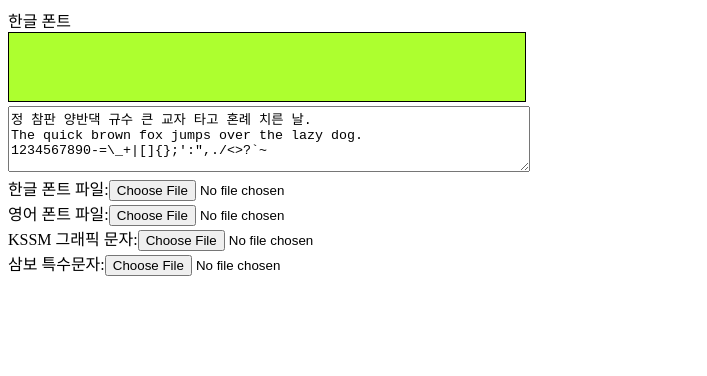
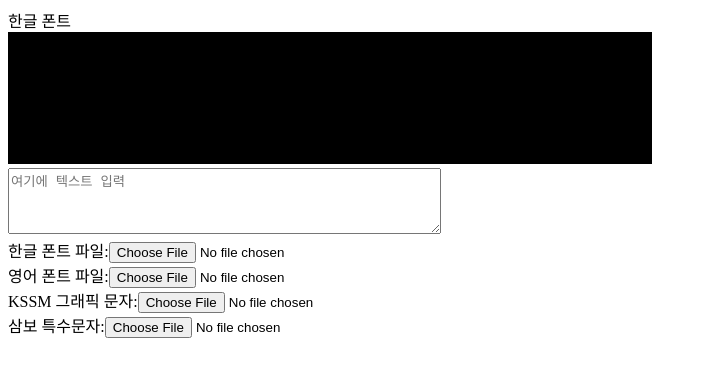
Before and after one commit to donghyun0224/HangulRasterFont, a plain HTML site: page index.html in a window 1280 px wide. Shown: the whole page, without its empty margins (0-707 px from the left). Drawn offline with Linux system fonts and the light colour scheme.

Commit message:
Fix double-width wrapping problem

```diff
--- a/index.html
+++ b/index.html
@@ -10,13 +10,14 @@
 </head>
 
 <body>
-    한글 폰트<br/>
+    한글 폰트<br />
     <canvas id="fontCanvas"></canvas>
     <br />
-    <textarea id="tData" placeholder="여기에 텍스트 입력" rows="4">정 참판 양반댁 규수 큰 교자 타고 혼례 치른 날.
-The quick brown fox jumps over the lazy dog.
-1234567890-=\_+|[]{};':",./<>?`~</textarea><br /> 한글 폰트 파일:<input type="file" id="hFF" accept=".han, .HAN"><br /> 영어 폰트 파일:<input type="file" id="eFF" accept=".eng, .ENG"><br /> KSSM 그래픽 문자:<input type="file" id="kFF" accept=".ksg, .KSG"><br/> 삼보
-    특수문자:<input type="file" id="sFF" accept=".spc, .SPC"><br/>
+    <textarea id="tData" placeholder="여기에 텍스트 입력" rows="4"></textarea><br /> 한글 폰트 파일:<input type="file" id="hFF"
+        accept=".han, .HAN"><br /> 영어 폰트
+    파일:<input type="file" id="eFF" accept=".eng, .ENG"><br /> KSSM 그래픽 문자:<input type="file" id="kFF"
+        accept=".ksg, .KSG"><br /> 삼보
+    특수문자:<input type="file" id="sFF" accept=".spc, .SPC"><br />
     <script lang="javascript" src="./font.js"></script>
     <script lang="javascript" src="./script.js"></script>
 </body>
--- a/script.js
+++ b/script.js
@@ -1,16 +1,17 @@
 const charWidth = 8, charHeight = 16; // 글자 크기 (8*16, 한글은 double width)
-const pxSz = 2; // 글자 1픽셀의 canvas에서의 크기 지정 (2배)
-var columns = 32, rows = 2; // 표시 창 사이즈(16*1 글자)
-const fgColor = "black", bgColor = "greenyellow"; // 색 지정
+const pxSz = 1; // 글자 1픽셀의 canvas에서의 크기 지정 (2배)
+var columns = 80, rows = 8; // 표시 창 사이즈(16*1 글자)
 const pad = 1;
 var fCanv = document.getElementById("fontCanvas");
 var fCanvCtx = fCanv.getContext("2d");
 var tData = document.getElementById("tData");
 fCanv.width = (charWidth * columns + pad * 2) * pxSz;
 fCanv.height = (charHeight * rows + pad * 2) * pxSz;
-fCanv.style.backgroundColor = bgColor;
-fCanvCtx.strokeStyle = fgColor;
-tData.style.width = fCanv.width + "px";
+var bgColor=getComputedStyle(fCanv).backgroundColor;
+var fgColor=getComputedStyle(fCanv).color;
+fCanvCtx.strokeStyle=fgColor;
+// tData.style.width = fCanv.width + "px";
+tData.style.width="32em";
 // document.getElementById("tData").maxLength = columns/2;
 
 // 정해진 위치에 점
@@ -202,7 +203,7 @@ function reDraw() {
       len = 0;
       continue;
     }
-    if (len >= columns) {
+    if (len+printLen(tData.value.codePointAt(idx))>columns) {
       height++;
       len = 0;
     }
@@ -212,14 +213,15 @@ function reDraw() {
   fCanv.height = charHeight * pxSz * Math.max(height, rows);
   for (let idx = 0, px = 0, py = 0; idx < tData.value.length; idx++) {
     const cp = tData.value.codePointAt(idx);
-    console.log(px + " " + py + " " + cp);
     if (cp == '\n'.codePointAt(0)) {
       py += charHeight;
       px = 0;
 
       continue;
     }
-    if (px >= columns * charWidth) {
+    if (px+printLen(cp)*charWidth > columns * charWidth) {
+      if(printLen(cp)==2 && columns-2-px/charWidth < 1)
+        printHE(px,py,'>'.codePointAt(0));
       py += charHeight;
       px = 0;
     }
--- a/style.css
+++ b/style.css
@@ -7,4 +7,6 @@ canvas {
   border: 1px;
   border-style: solid;
   border-color: black;
+  background-color: black;
+  color: lime;
 }
```
